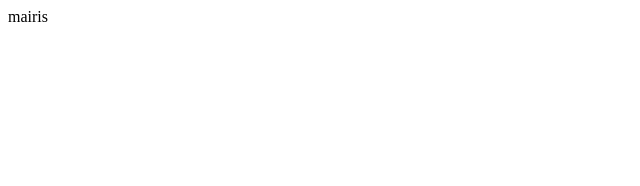
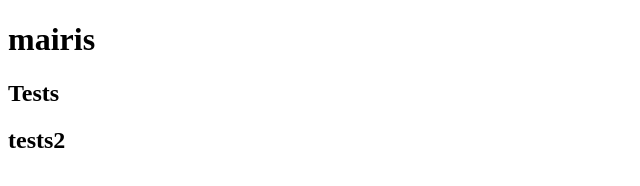
Before and after one commit to MairisKrainevs/mairis, a plain HTML site: page index.html in a window 1280 px wide. Shown: the whole page, without its empty margins (0-640 px from the left). Drawn offline with Linux system fonts and the light colour scheme.

Commit message:
pievienots test2

```diff
--- a/index.html
+++ b/index.html
@@ -7,6 +7,9 @@
     <title>Document</title>
 </head>
 <body>
-    <hi>mairis</hi>
+    <h1>mairis</h1>
+    <h2>Tests</h2>
+    <h2>tests2</h2>
+
 </body>
 </html>
```
Also changed, not shown: 1 other file.
